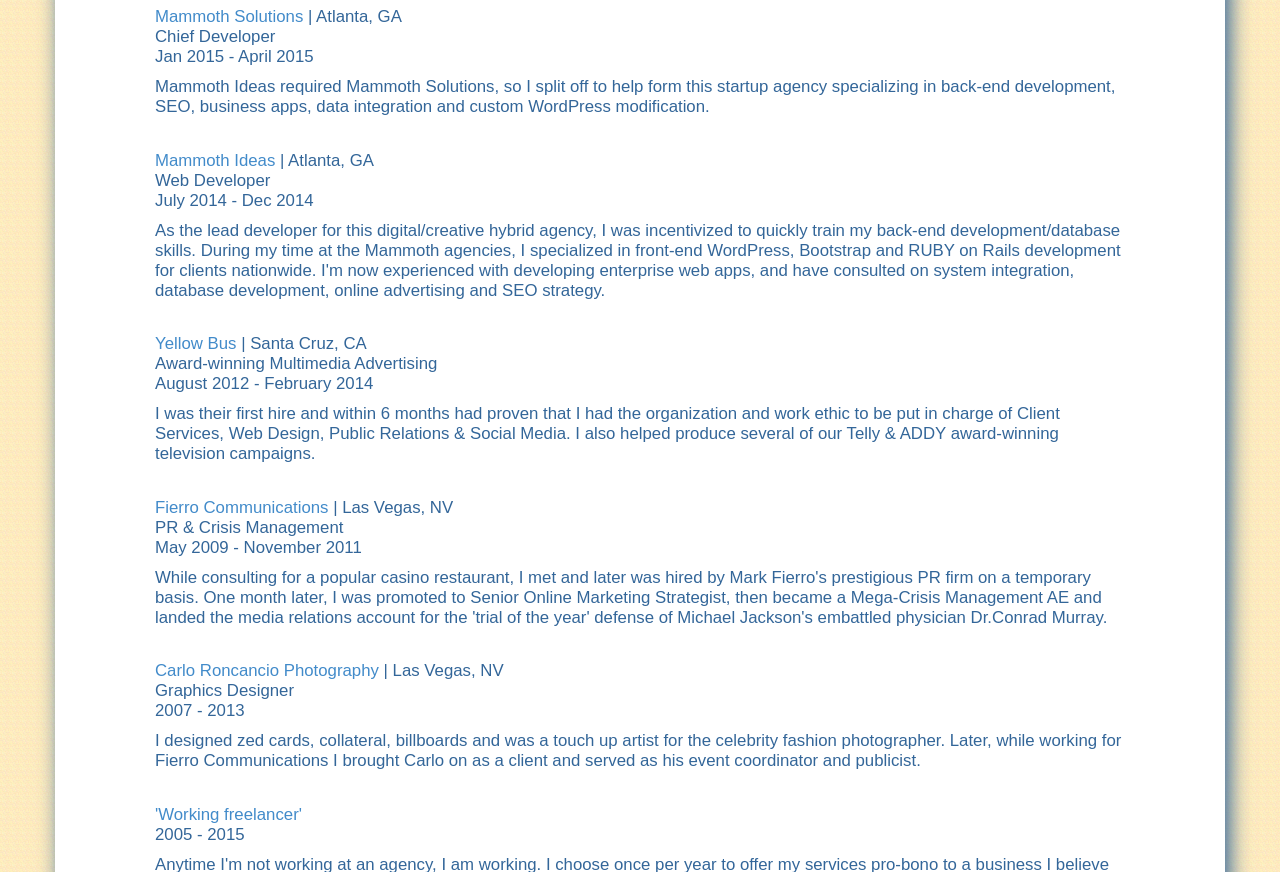
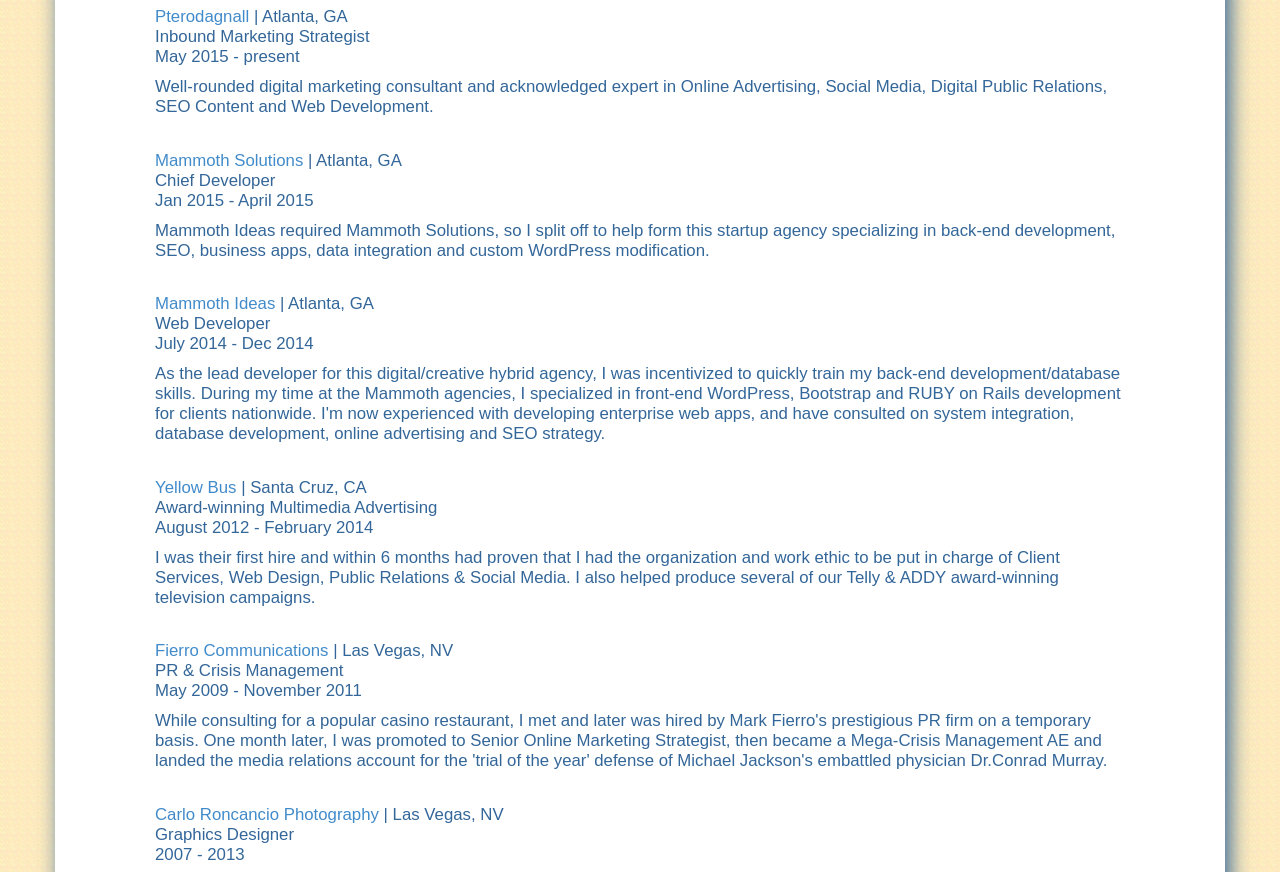
Before and after one commit to kdagnall/kdagnall.github.io, a plain HTML site: page resume.html in a window 1280 px wide. Shown: the part 224-1096 px from the top of the page. Drawn offline with nearby package versions, Linux system fonts and the light colour scheme; files whose address does not match are found by name.

Commit message:
Resume update

```diff
--- a/resume.html
+++ b/resume.html
@@ -56,6 +56,11 @@
                         <header>
                         <h4>WORK HISTORY:</h4>
                         </header>
+                        <p><a href="http://mammoth.solutions" target="_blank">Pterodagnall</a> | Atlanta, GA<br>
+                        Inbound Marketing Strategist<br>
+                        May 2015 - present</p>
+                        <p class="indent">Well-rounded digital marketing consultant and acknowledged expert in Online Advertising, Social Media, Digital Public Relations, SEO Content and Web Development.</p>
+
                         <p><a href="http://mammoth.solutions" target="_blank">Mammoth Solutions</a> | Atlanta, GA<br>
                         Chief Developer<br>
                         Jan 2015 - April 2015</p>
@@ -82,7 +87,7 @@
    						<p class="indent">I designed zed cards, collateral, billboards and was a touch up artist for the celebrity fashion photographer. Later, while working for Fierro Communications I brought Carlo on as a client and served as his event coordinator and publicist.</p>
 
                         <p><a href="images/working-freelancer.jpg" target="_blank">'Working freelancer'</a><br>
-                        2005 - 2015</p>
+                        2005 - 2014</p>
                         <p class="indent">Anytime I'm not working at an agency, I am working. I choose once per year to offer my services pro-bono to a business I believe in. This year, I relaunched the website of Santa Cruz Local Foods, a home delivery service that is dedicated to improving the flow of farm-to-table foods to economically depressed communities, senior citizens and people with disabilities.</p>
 
                         <p>Executive Chef & Restaurant Consultant<br>
```
Also changed, not shown: portfolio.html (+2 -2 lines).
